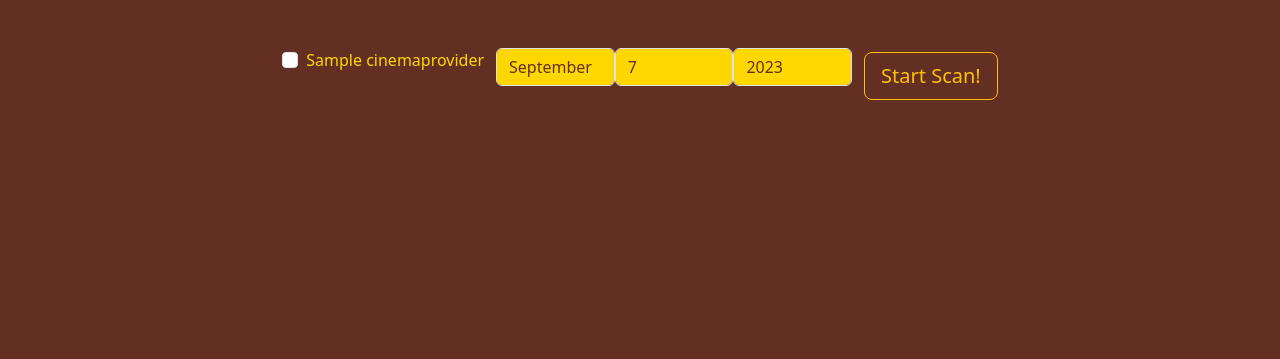
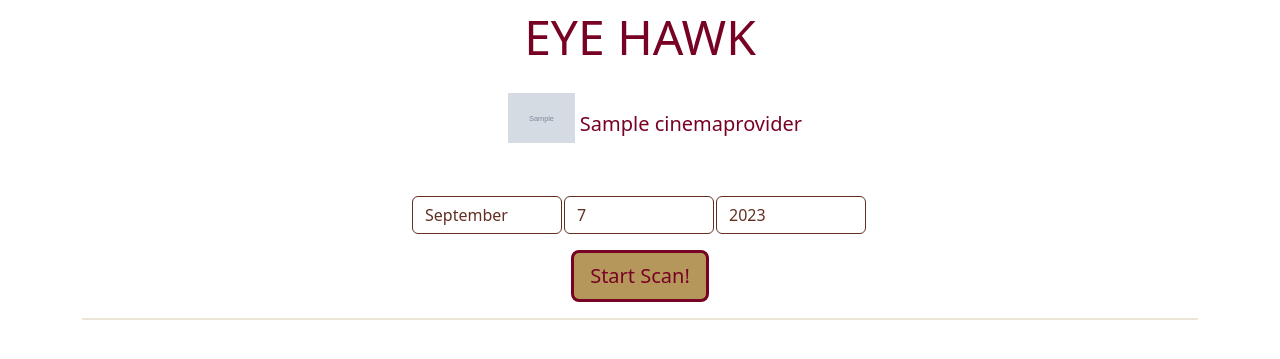
Before and after one commit to LopatKing/cinema-scrapers, a Django app: page / in a window 1280 px wide. Shown: the top 359 px of the page. Run offline with Django 4.2, Linux system fonts and the light colour scheme; tables that the repository leaves empty hold one stand-in row (values such as "Sample post"); grey boxes marked "Sample" are stand-in pictures; parts of the project's set-up code (start-up, migrations or seed data) failed here and were passed over; some libraries are stand-ins or nearby versions.

Commit message:
Update template

```diff
--- a/django/cinemas/forms.py
+++ b/django/cinemas/forms.py
@@ -33,14 +33,17 @@ class StartScraperForm(ModelForm):
         self.fields["date"].label = ""
 
         self.helper.layout = Layout(
+            Field("cinema", wrapper_class="d-flex justify-content-center", css_class="h5 d-lg-flex justify-content-center"),
+            Field("date", wrapper_class="d-flex justify-content-center"),
             Div(
-                Field("cinema", wrapper_class="col-auto"),
-                Field("date", wrapper_class="col-4 row", css_class="col"),
-                Div(
-                    HTML("<button id='start-scan-btn' class='btn btn-outline-warning btn-lg col' type='button'>"
-                         "Start Scan!</button>"),
-                    css_class="col-auto mt-1"
-                ),
-                css_class="row justify-content-md-center"
+                HTML("<button id='start-scan-btn' class='btn btn-lg' type='button'>Start Scan!</button>"),
+                css_class="d-flex justify-content-center"
             ),
+            HTML(
+                """
+                {% for cinema_providers in cinema_providers %}
+                    <img src="{{ cinema_providers.logo.url }}" value="{{ cinema_providers.id }}" class="d-none logo">
+                {% endfor %}
+                """
+            )
         )
--- a/django/cinemas/views.py
+++ b/django/cinemas/views.py
@@ -19,6 +19,7 @@ class MainTemplateView(TemplateView):
     def get_context_data(self, **kwargs):
         context = super().get_context_data(**kwargs)
         context["start_scraper_form"] = StartScraperForm()
+        context["cinema_providers"] = CinemaProvider.objects.filter(is_available=True)
         return context
 
 
--- a/django/static/css/styles.css
+++ b/django/static/css/styles.css
@@ -1,25 +1,128 @@
 body {
-    color: #FFD700;
-    background: #622F22;
+    color: #780224;
+}
+
+.btn {
+    color: #780224;
+    background-color: #b5975b;
+    border-color: #780224;
+    border-width: 3px;
+}
+
+.btn:hover {
+    color: white;
+    background-color: #b5975b;
+    border-color: #b5975b;
+    border-width: 3px;
+}
+
+.h1 {
+    color: #780224;
+    font-size: 3rem;
 }
 
 .selectdatewidget, .selectdatewidget:focus, .selectdatewidget:active {
-    background-color: #FFD700;
     color: #622F22;
+    border-width: 1px;
+    border-color: #622F22;
+    width: 150px;
+    margin-right: 2px;
 }
 
+.h-divider {
+    margin-top: 5px;
+    margin-bottom: 5px;
+    height: 2px;
+    width: 100%;
+    border-top: 2px solid #b5975b;
+}
+
+.form-check-input:checked {
+    background-color: #b5975b;
+    border-color: #780224;
+}
+
+.form-check-input:checked:focus {
+    box-shadow: 0 0 0 1px #fff, 0 0 0 0.4rem rgba(181, 151, 91, 0.25)
+}
+.form-check-input:focus {
+    box-shadow: 0 0 0 1px #fff, 0 0 0 0.4rem rgba(181, 151, 91, 0.25)
+}
+
+
 a:link {
-  color: #FFD700;
+  color: #780224;
 }
 
 a:visited {
-  color: #c48930;
+  color: #b5975b;
 }
 
 a:hover {
-  color: #c48930;
+  color: #b5975b;
 }
 
 a:active {
-  color: #c48930;
+  color: #b5975b;
 }
+
+ul {
+  list-style-type: none;
+}
+
+li {
+  display: inline-block;
+}
+
+input[type="checkbox"][id^="myCheckbox"] {
+  display: none;
+}
+
+label {
+  border: 1px solid #fff;
+  padding: 10px;
+  display: block;
+  position: relative;
+  /*margin: 10px;*/
+  cursor: pointer;
+}
+
+label:before {
+  background-color: white;
+  color: white;
+  content: " ";
+  display: block;
+  border-radius: 50%;
+  border: 1px solid #780224;
+  position: absolute;
+  top: -5px;
+  left: -5px;
+  width: 25px;
+  height: 25px;
+  text-align: center;
+  line-height: 28px;
+  transition-duration: 0.4s;
+  transform: scale(0);
+}
+
+label img {
+  height: 50px;
+  transition-duration: 0.5s;
+  transform-origin: 20% 20%;
+}
+
+:checked + label {
+  border-color: #ddd;
+}
+
+:checked + label:before {
+  content: "✓";
+  background-color: #b5975b;
+  transform: scale(1);
+}
+
+:checked + label img {
+  transform: scale(0.9);
+  /* box-shadow: 0 0 5px #333; */
+  z-index: -1;
+}
--- a/django/static/js/plugins/start_scraper_form.js
+++ b/django/static/js/plugins/start_scraper_form.js
@@ -29,7 +29,28 @@ function addLinkToCSV(cinema_id, name, task_id) {
   $("li[name="+ cinema_id + "]").prepend("<a href='/get_csv/" + task_id + "' target='_blank'>" + check_icon + name + "</a>")
 }
 
+function addImgToInputLabel() {
+  let logos = $(".logo")
+  logos.each(function () {
+    let cinema_provider_val = $(this).attr("value")
+
+    let img = $("img[value='" + cinema_provider_val + "']")
+    if (img === null) return;
+    let img_src = img.attr("src")
+
+    let cinema_provider_input = $("input[value='" + cinema_provider_val + "']")
+    cinema_provider_input.addClass("d-none")
+    let cinema_provider_label = cinema_provider_input.next()
+    cinema_provider_label.addClass("text-center")
+    let cinema_provider_name = cinema_provider_label.text()
+    let img_html = "<img class='logo mb-3' src='" + img_src + "'>"
+    cinema_provider_label.empty().append(img_html).append(cinema_provider_name)
+
+  })
+}
+
 $(document).ready(() => {
+  addImgToInputLabel()
   $(document).on('click', '#start-scan-btn', function() {
     $("#results").empty()
     let selected_cinemas = $('input[name="cinema"]:checked')
--- a/django/templates/base.html
+++ b/django/templates/base.html
@@ -15,6 +15,12 @@
   {% endblock %}
 </head>
 <body>
+  <nav class="navbar">
+    <div class="container-fluid justify-content-center">
+      <span class="h1">EYE HAWK</span>
+    </div>
+  </nav>
+
   {% block content %}
   {% endblock %}
 
--- a/django/templates/index.html
+++ b/django/templates/index.html
@@ -6,10 +6,11 @@
 {% block content %}
   <div class="container">
     <div class="row">
-      <div class="col-lg-12 mt-5">
+      <div class="col-lg-6 offset-lg-3 ">
         {% crispy start_scraper_form %}
       </div>
     </div>
+    <hr class="h-divider mt-3">
     <div class="row">
       <div class="col-12 d-flex justify-content-center">
         <ul id="results" class="list-unstyled">
```
